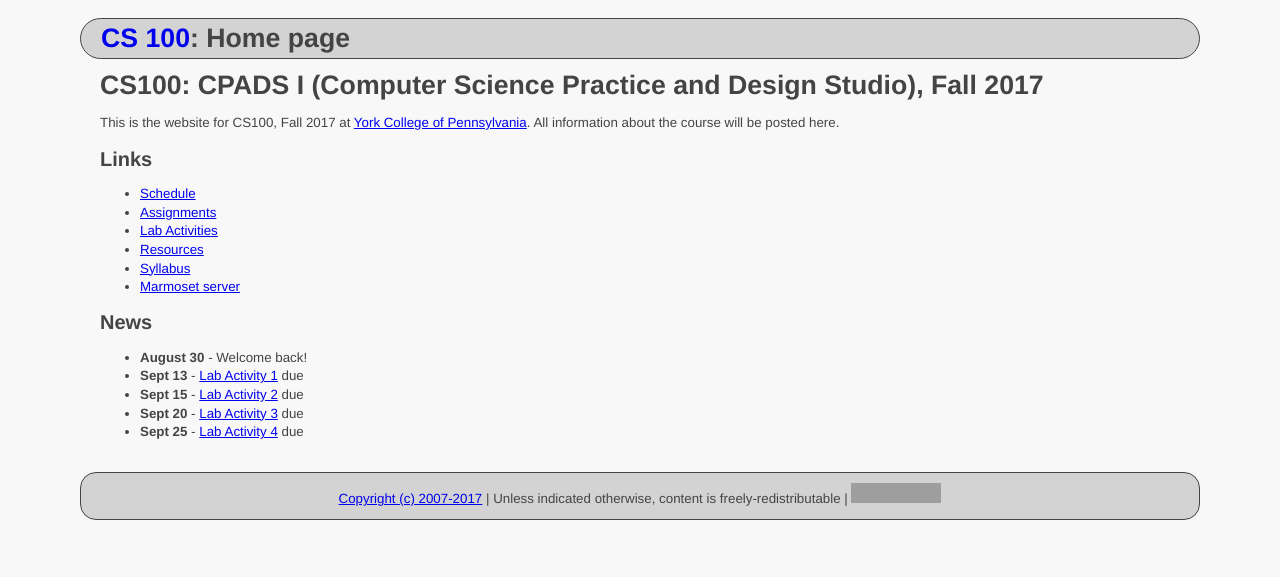
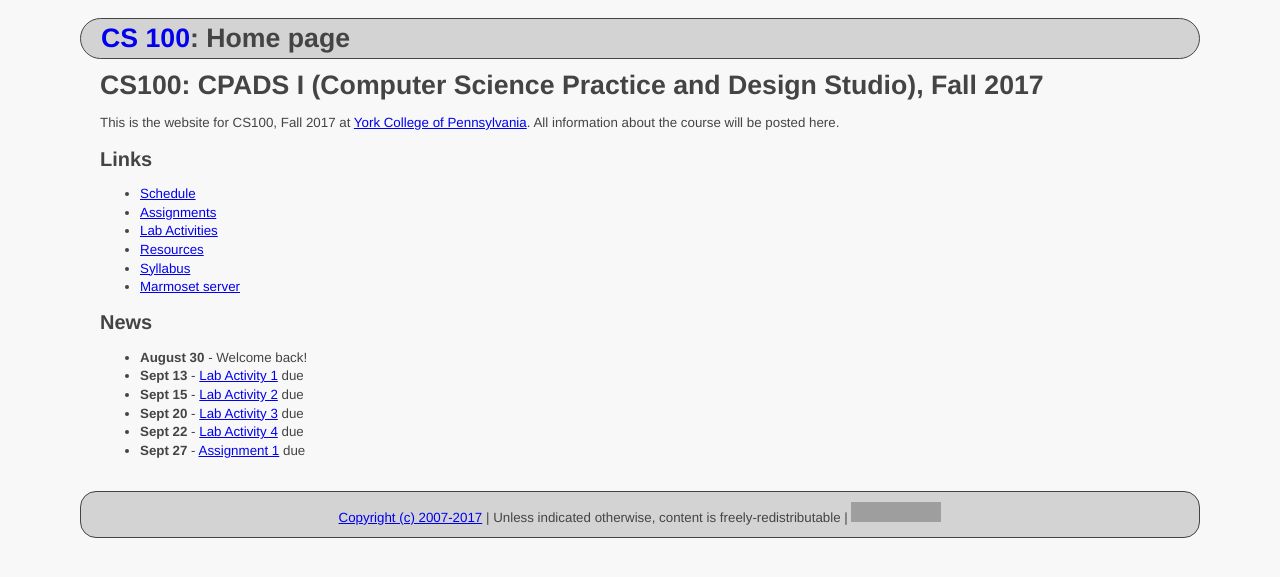
Before and after one commit to ycpcs/cs100-fall2017, a Jekyll site: the page built from index.md, in a window 1280 px wide. Shown: the top 577 px of the page. Built offline with Jekyll 4.4.1, drawn with Linux system fonts in a browser that asks for light colours; grey boxes are pictures that could not be loaded.

Commit message:
add assign 1
add assign 1

```diff
--- a/index.md
+++ b/index.md
@@ -24,7 +24,8 @@ All information about the course will be posted here.
 * **Sept 13** - [Lab Activity 1](labs/CPADS_Lab1.pdf) due
 * **Sept 15** - [Lab Activity 2](labs/CPADS_Lab2.pdf) due
 * **Sept 20** - [Lab Activity 3](labs/CPADS_Lab3.pdf) due
-* **Sept 25** - [Lab Activity 4](labs/CPADS_Lab4.pdf) due
+* **Sept 22** - [Lab Activity 4](labs/CPADS_Lab4.pdf) due
+* **Sept 27** - [Assignment 1](assign/CPADS_Assign1.pdf) due
 
 <!--
 * **Sept 28** - [Assignment 1](assign/CPADS_Assign1.pdf) due
```
Also changed, not shown: assign/index.md (+4 -2 lines), labs/index.md (+1 -1 lines), 3 other files.
